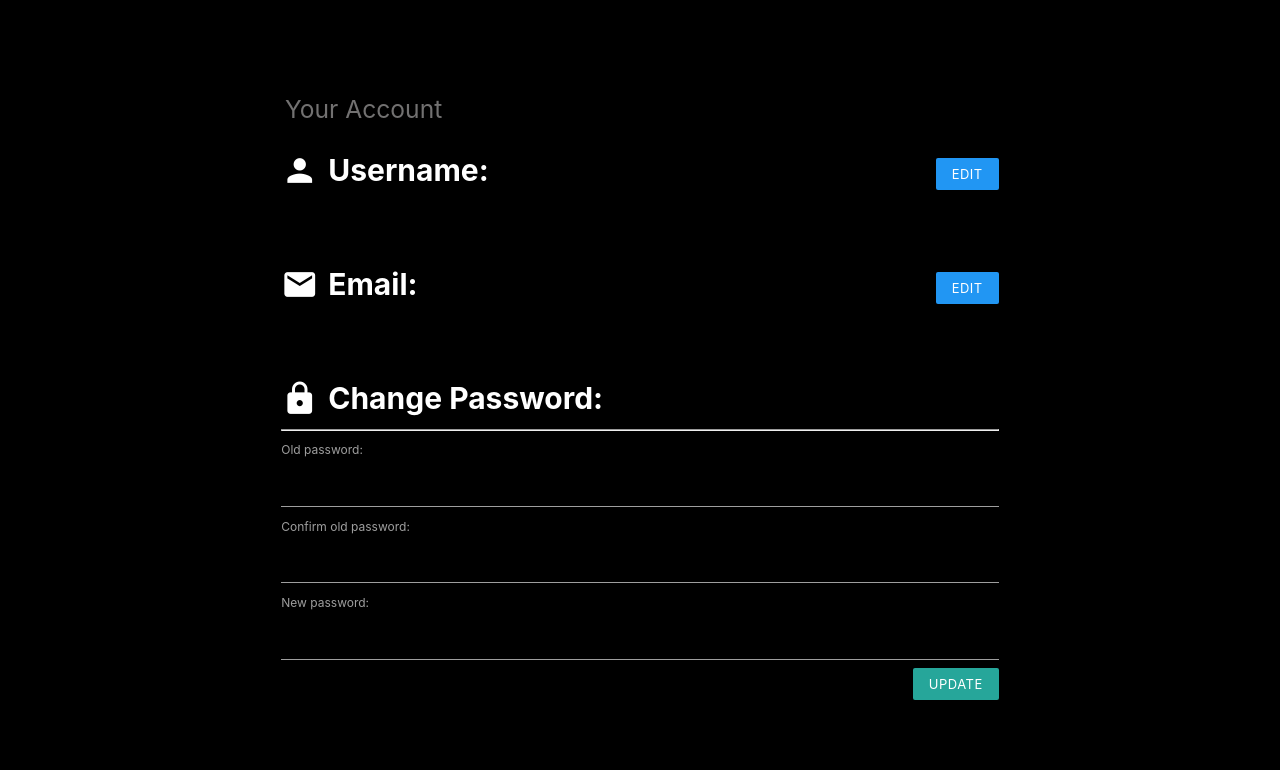
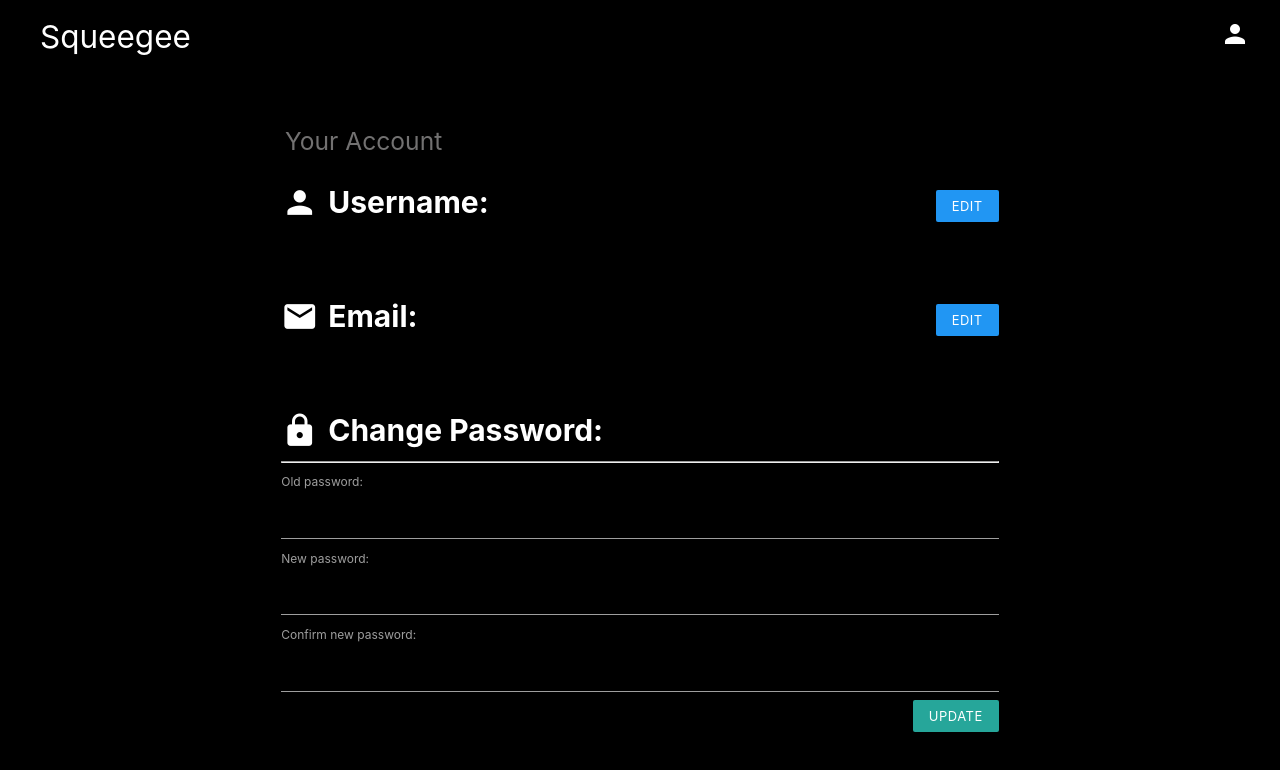
Before and after one commit to squeegee-whiteboard/client, a React app: page /#/account in a window 1280 px wide. Shown: the top 770 px of the page. Built offline with nearby package versions, Linux system fonts and the light colour scheme.

Commit message:
Was accidentally confirming old, not new, password.

```diff
--- a/src/containers/account.jsx
+++ b/src/containers/account.jsx
@@ -9,8 +9,8 @@ class Account extends React.Component {
     super();
     this.state = {
       oldPassword: '',
-      oldPassword2: '',
       newPassword: '',
+      newPassword2: '',
     };
 
     this.handleInputChange = this.handleInputChange.bind(this);
@@ -18,16 +18,16 @@ class Account extends React.Component {
   }
 
   handleInputChange(e) {
-    let { oldPassword, oldPassword2 } = this.state;
+    let { newPassword, newPassword2 } = this.state;
     this.setState({ [e.target.name]: e.target.value });
-    if (e.target.name == 'oldPassword') oldPassword = e.target.value;
-    else if (e.target.name == 'oldPassword2') oldPassword2 = e.target.value;
-    if (oldPassword !== oldPassword2) {
-      document.getElementById('old_password_2_box').setCustomValidity("Passwords don't match!");
-      document.getElementById('old_password_2_box').classList.add('invalid');
+    if (e.target.name == 'newPassword') newPassword = e.target.value;
+    else if (e.target.name == 'newPassword2') newPassword2 = e.target.value;
+    if (newPassword !== newPassword2) {
+      document.getElementById('new_password_2_box').setCustomValidity("Passwords don't match!");
+      document.getElementById('new_password_2_box').classList.add('invalid');
     } else {
-      document.getElementById('old_password_2_box').classList.remove('invalid');
-      document.getElementById('old_password_2_box').setCustomValidity('');
+      document.getElementById('new_password_2_box').classList.remove('invalid');
+      document.getElementById('new_password_2_box').setCustomValidity('');
     }
   }
 
@@ -59,13 +59,13 @@ class Account extends React.Component {
                 <span>Old password:</span>
                 <input type="password" name="oldPassword" id="old_password_box" onChange={this.handleInputChange} required />
               </label>
-              <label id="confirmpasswordlabel" htmlFor="old_password_2_box">
-                <span>Confirm old password:</span>
-                <input type="password" name="oldPassword2" id="old_password_2_box" onChange={this.handleInputChange} required />
-              </label>
               <label id="newpasswordlabel" htmlFor="new_password_box">
                 <span>New password:</span>
                 <input type="password" name="newPassword" id="new_password_box" onChange={this.handleInputChange} required />
+              </label>
+              <label id="confirmpasswordlabel" htmlFor="new_password_2_box">
+                <span>Confirm new password:</span>
+                <input type="password" name="newPassword2" id="new_password_2_box" onChange={this.handleInputChange} required />
               </label>
               <button type="submit" className="waves-effect waves-light btn-small float-right">Update</button>
             </form>
--- a/src/containers/app.jsx
+++ b/src/containers/app.jsx
@@ -16,7 +16,7 @@ import Nav from '../components/nav';
 function App() {
   return (
     <Router>
-      <Route path={['/whiteboard/:id', '/dashboard']} component={Nav} />
+      <Route path={['/whiteboard/:id', '/dashboard', '/account']} component={Nav} />
       <Switch>
         <Route exact path="/" render={() => <Redirect to="/dashboard" />} />
         <Route path="/dashboard" component={Dashboard} />
```
